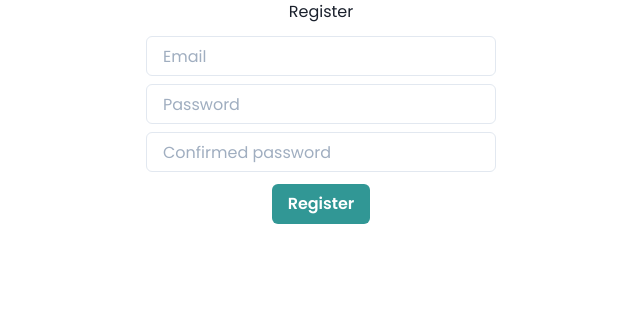
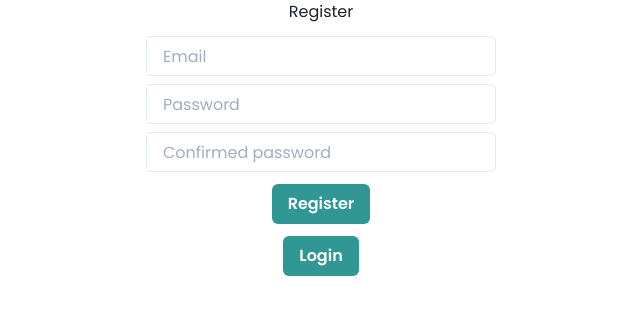
Before and after one commit to ZerLock/Day5, a React (Create React App) app: page /register in a window 1280 px wide. Shown: the top 314 px of the page, without its empty margins (319-959 px from the left). Built offline with nearby package versions, Linux system fonts and the light colour scheme.

Commit message:
fix: add login button that redirect to /login route on Register page
Signed-off-by: DUBOSCLARD LÉO <leo.dubosclard@epitech.eu>

```diff
--- a/src/pages/Register.tsx
+++ b/src/pages/Register.tsx
@@ -1,5 +1,6 @@
 import { useState } from 'react';
-import { Center, Text, Input, Button, VStack } from '@chakra-ui/react';
+import { Center, Text, Input, Button, VStack, Link } from '@chakra-ui/react';
+import { Link as RouteLink } from 'react-router-dom';
 
 const Register = (): JSX.Element => {
 	const [email, setEmail] = useState('');
@@ -29,6 +30,11 @@ const Register = (): JSX.Element => {
 					>
 						Register
 					</Button>
+					<Link as={RouteLink} to="/login">
+						<Button colorScheme="teal" variant="solid">
+							Login
+						</Button>
+					</Link>
 				</VStack>
 			</Center>
 		</>
```
